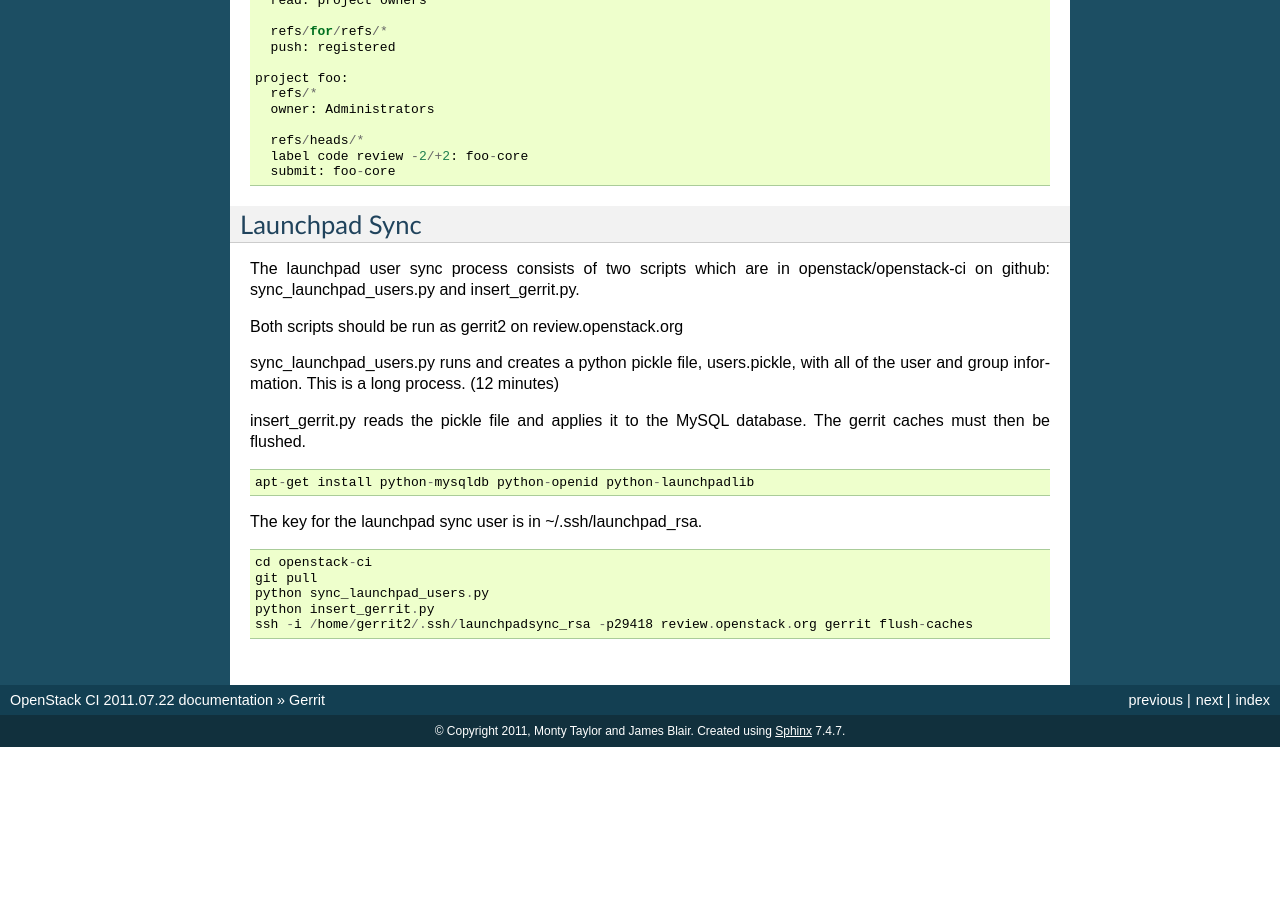
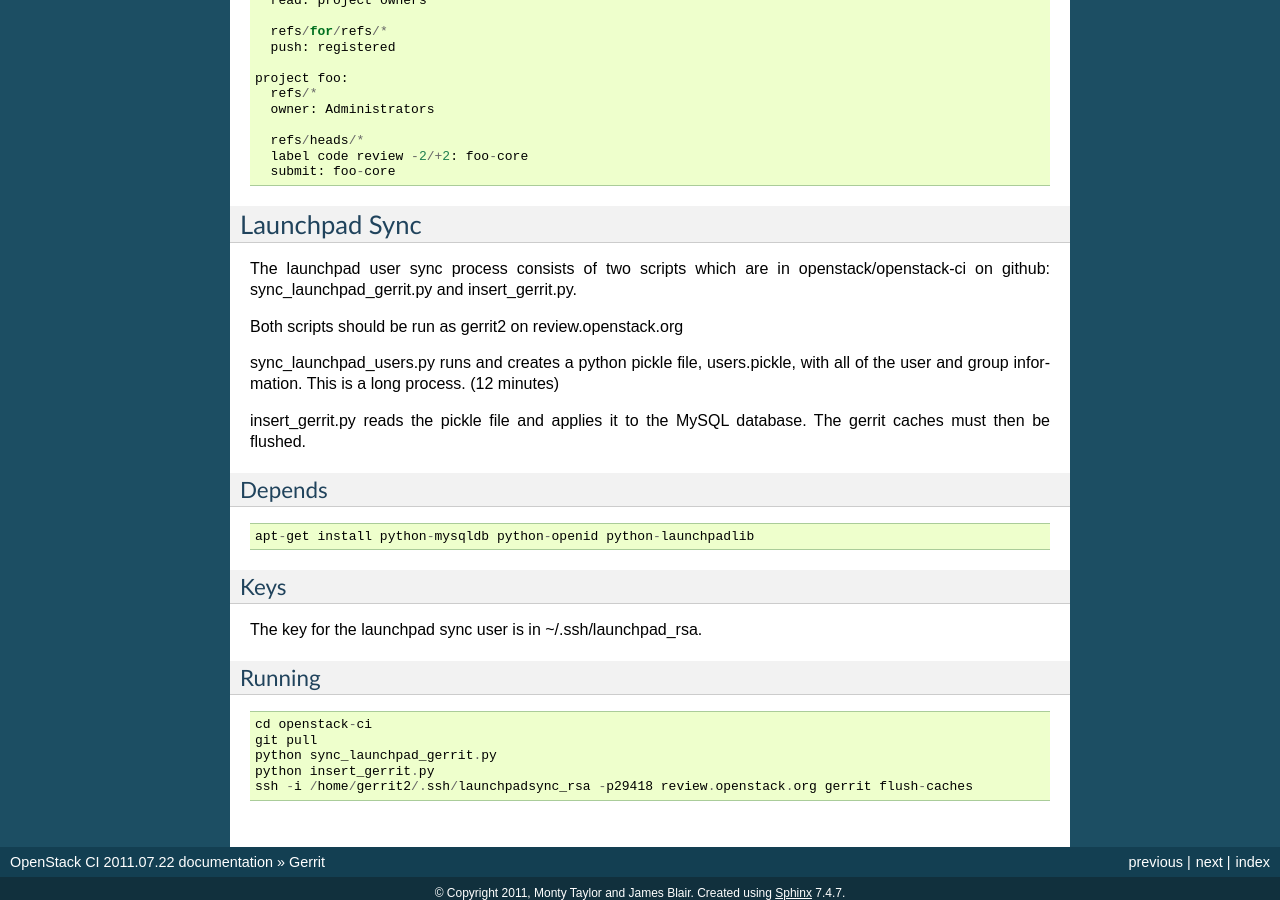
Before and after one commit to openstack-archive/devstack-gate, a Sphinx documentation site: the page built from doc/gerrit.rst, in a window 1280 px wide and 900 px high, scrolled down 5726 px. Built offline with Sphinx 7.4.7, drawn with Linux system fonts in a browser that asks for light colours; before the commit the page ends 6473 px from its top, so only the background shows below that.

Commit message:
Fixed gerrit docs to have proper naming.
Change-Id: Ia4bf4d6021832d87d2f1c0043beda5044012a8f0

```diff
--- a/doc/gerrit.rst
+++ b/doc/gerrit.rst
@@ -368,7 +368,7 @@ Launchpad Sync
 **************
 
 The launchpad user sync process consists of two scripts which are in
-openstack/openstack-ci on github: sync_launchpad_users.py and
+openstack/openstack-ci on github: sync_launchpad_gerrit.py and
 insert_gerrit.py.
 
 Both scripts should be run as gerrit2 on review.openstack.org
@@ -381,22 +381,22 @@ insert_gerrit.py reads the pickle file and applies it to the MySQL database.
 The gerrit caches must then be flushed.
 
 Depends
--------
+=======
 ::
 
   apt-get install python-mysqldb python-openid python-launchpadlib
 
 Keys
-----
+====
 
 The key for the launchpad sync user is in ~/.ssh/launchpad_rsa.
 
 Running
--------
+=======
 ::
 
   cd openstack-ci
   git pull
-  python sync_launchpad_users.py
+  python sync_launchpad_gerrit.py
   python insert_gerrit.py
   ssh -i /home/gerrit2/.ssh/launchpadsync_rsa -p29418 review.openstack.org gerrit flush-caches
```
